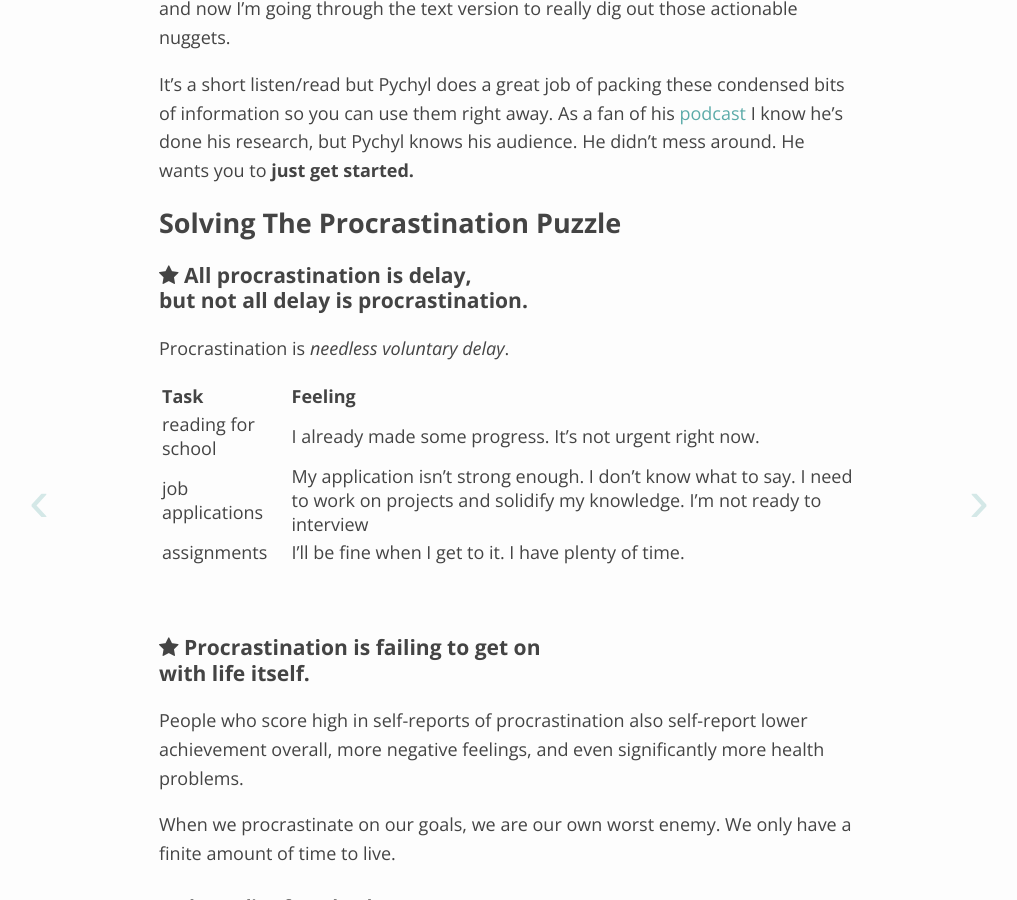
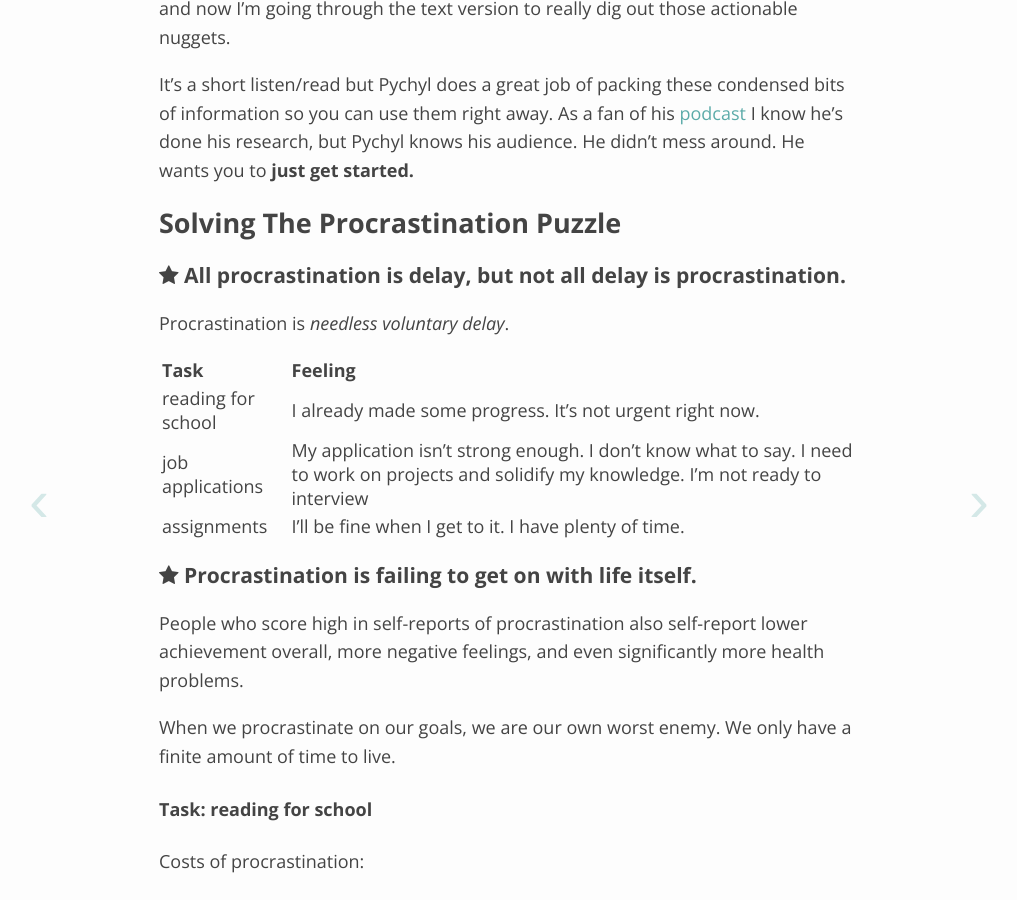
Before and after one commit to shelbyspees/speesblog, a Jekyll site: the page built from _posts/2015-03-30-procrastination.md, in a window 1280 px wide and 900 px high, scrolled down 318 px. Shown: the whole window, without its empty margins (131-1148 px from the left). Built offline with Jekyll 4.4.1, drawn with Linux system fonts in a browser that asks for light colours; nearby versions of some CDN libraries; comment, search, counter and statistics services are not loaded; some of the changed text lies outside the part shown.

Commit message:
Update post

```diff
--- a/_posts/2015-03-30-procrastination.md
+++ b/_posts/2015-03-30-procrastination.md
@@ -10,7 +10,7 @@ It's a short listen/read but Pychyl does a great job of packing these condensed
 
 ##Solving The Procrastination Puzzle
 
-###<i class="fa fa-star"></i> All procrastination is delay,<br>but not all delay is procrastination.
+###<i class="fa fa-star"></i> All procrastination is delay, but not all delay is procrastination.
 
 Procrastination is *needless voluntary delay*.
 
@@ -20,9 +20,9 @@ Procrastination is *needless voluntary delay*.
 | job applications | My application isn't strong enough. I don't know what to say. I need to work on projects and solidify my knowledge. I'm not ready to interview |
 | assignments | I'll be fine when I get to it. I have plenty of time. |
 
-<br>
 
-###<i class="fa fa-star"></i> Procrastination is failing to get on<br>with life itself.
+
+###<i class="fa fa-star"></i> Procrastination is failing to get on with life itself.
 
 People who score high in self-reports of procrastination also self-report lower achievement overall, more negative feelings, and even significantly more health problems.
 
@@ -61,9 +61,9 @@ Benefits of timely action:
 - potentially find great opportunity, leading to knowledge, skills, resume, career advancement
 - practice interviewing
 
-<br>
 
-###<i class="fa fa-star"></i> I won't give in to feel good.<br>Feeling good now comes at a cost.
+
+###<i class="fa fa-star"></i> I won't give in to feel good. Feeling good now comes at a cost.
 
 We want to feel good now and we will do whatever it takes for immediate mood repair, usually at the expense of long-term goals.
 
@@ -79,11 +79,11 @@ We want to feel good now and we will do whatever it takes for immediate mood rep
 
 *Suck it up.* The first step at the moment of procrastination is to stay put.
 
-**IF** I feel negative emotions when I face the task at hand,<br>**THEN** I will stay put. (rather than stop, put it off, or run away)
+**IF** I feel negative emotions when I face the task at hand, **THEN** I will stay put. (rather than stop, put it off, or run away)
 
 The above if-then statement is called an [*implementation intention*](https://www.psychologytoday.com/blog/dont-delay/201001/implementation-intentions-facilitate-action-control), and Pychyl has done his research. These work great for replacing old habits with new, better ones. When I eventually revisit [<i class="fa fa-book"></i> *The Power of Habit*](http://www.amazon.com/Power-Habit-What-Life-Business-ebook/dp/B0055PGUYU/ref=sr_1_1_twi_2_kin?ie=UTF8&qid=1427831871&sr=8-1&keywords=the+power+of+habit) I'll probably talk about these again.
 
-<br>
+
 
 ###<i class="fa fa-star"></i> I won't feel more like doing it tomorrow.
 
@@ -101,7 +101,7 @@ Expect to be wrong and deal with it.
 
 Expect that you will not feel overly enthused to get started when the time comes.
 
-<br>
+
 
 ###<i class="fa fa-star"></i> I need to be aware of my rationalizations.
 
```
